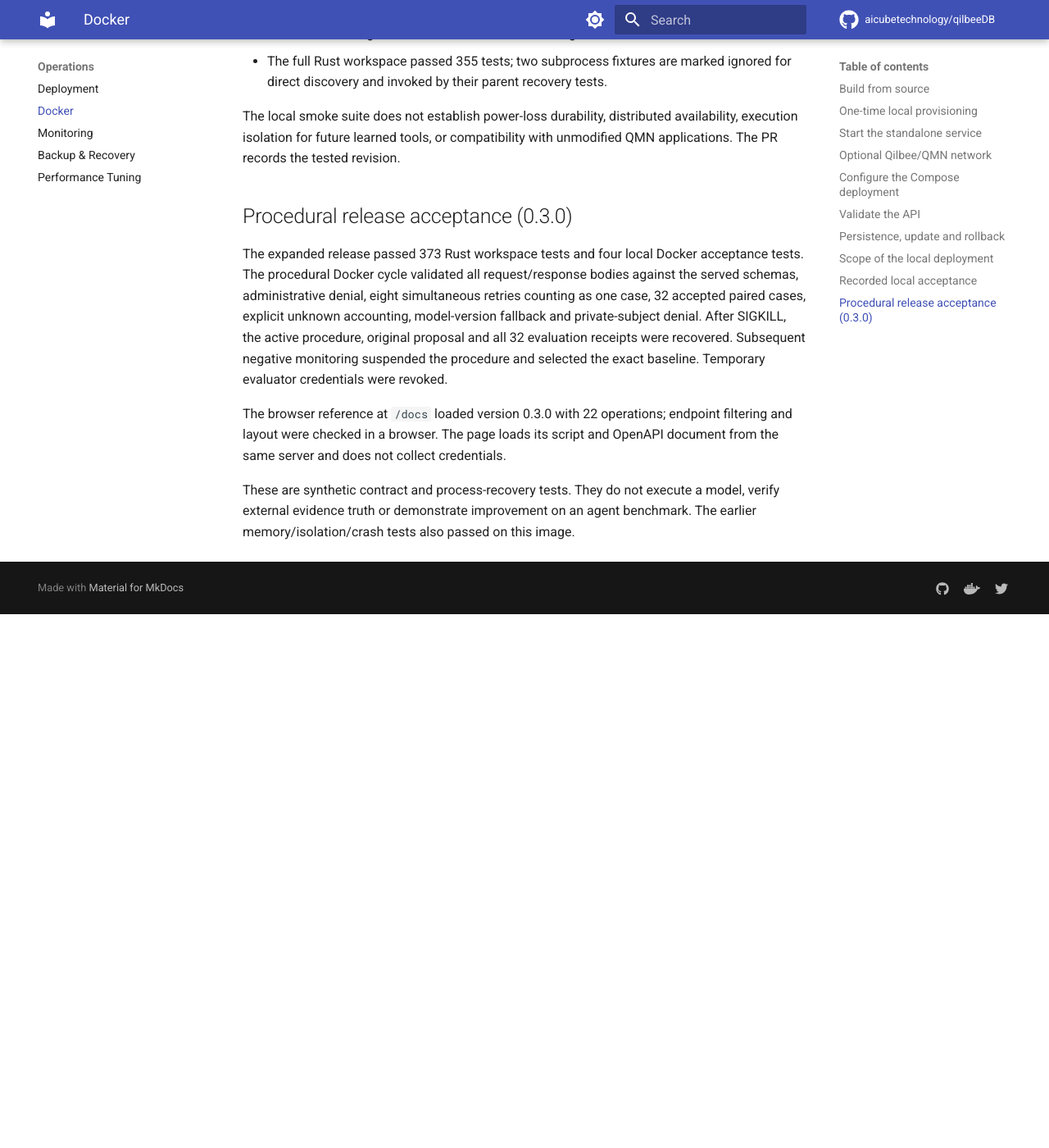
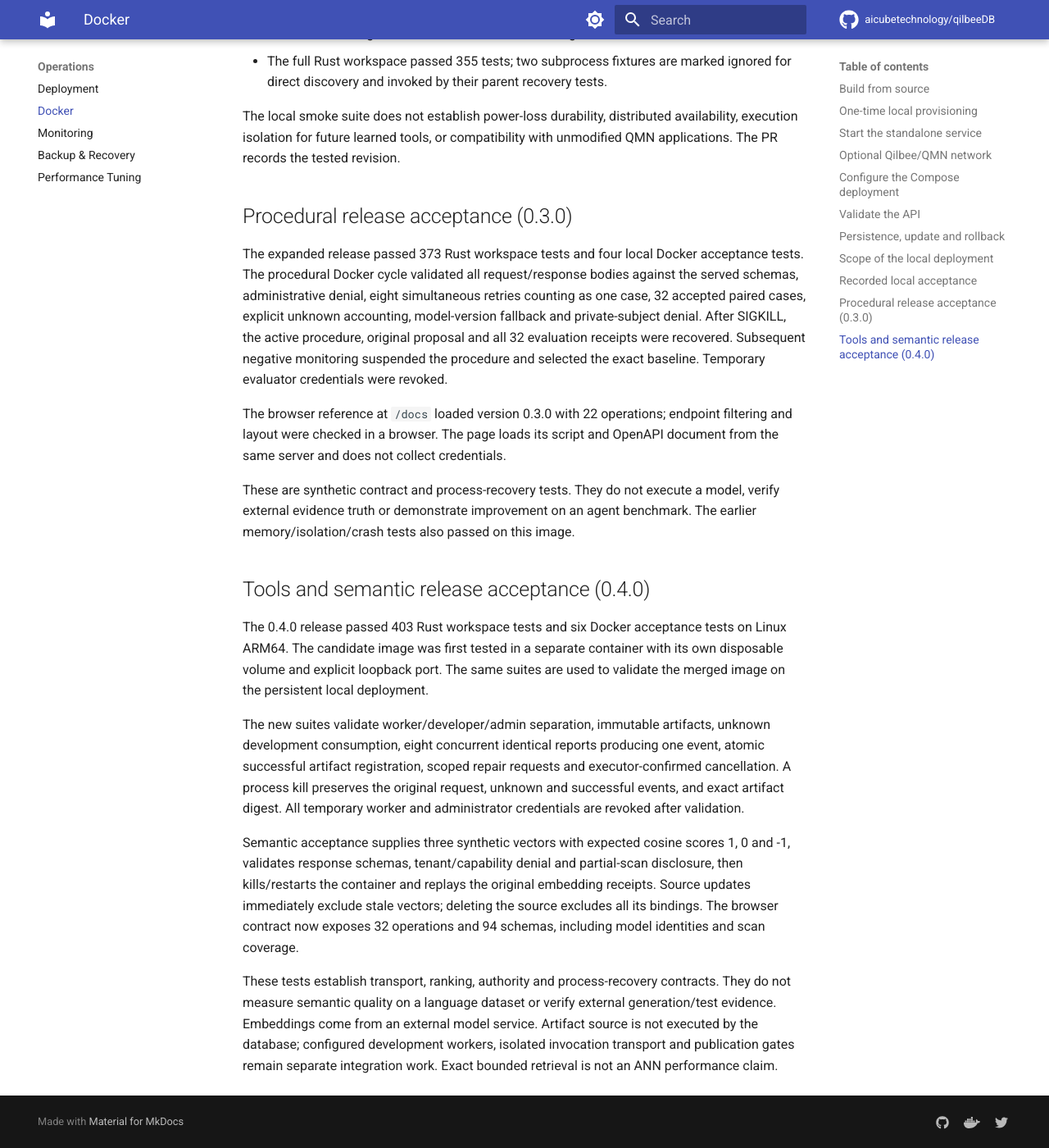
Before and after one commit to aicubetechnology/qilbeeDB, an MkDocs documentation site: the page built from docs/operations/docker.md, in a window 1280 px wide and 1400 px high, scrolled down 4201 px. Shown: the whole window at 82% size. Built offline with MkDocs 1.6.1 and Material for MkDocs 9.7.7, drawn with Linux system fonts in a browser that asks for light colours; comment, search, counter and statistics services are not loaded; before the commit the page ends 4950 px from its top, so only the background shows below that.

Commit message:
docs: record tool and semantic release acceptance

```diff
--- a/docs/operations/docker.md
+++ b/docs/operations/docker.md
@@ -197,3 +197,31 @@ OpenAPI document from the same server and does not collect credentials.
 These are synthetic contract and process-recovery tests. They do not execute a
 model, verify external evidence truth or demonstrate improvement on an agent
 benchmark. The earlier memory/isolation/crash tests also passed on this image.
+
+## Tools and semantic release acceptance (0.4.0)
+
+The 0.4.0 release passed 403 Rust workspace tests and six Docker acceptance tests
+on Linux ARM64. The candidate image was first tested in a separate container with
+its own disposable volume and explicit loopback port. The same suites are used
+to validate the merged image on the persistent local deployment.
+
+The new suites validate worker/developer/admin separation, immutable artifacts,
+unknown development consumption, eight concurrent identical reports producing
+one event, atomic successful artifact registration, scoped repair requests and
+executor-confirmed cancellation. A process kill preserves the original request,
+unknown and successful events, and exact artifact digest. All temporary worker
+and administrator credentials are revoked after validation.
+
+Semantic acceptance supplies three synthetic vectors with expected cosine
+scores 1, 0 and -1, validates response schemas, tenant/capability denial and
+partial-scan disclosure, then kills/restarts the container and replays the
+original embedding receipts. Source updates immediately exclude stale vectors;
+deleting the source excludes all its bindings. The browser contract now exposes
+32 operations and 94 schemas, including model identities and scan coverage.
+
+These tests establish transport, ranking, authority and process-recovery
+contracts. They do not measure semantic quality on a language dataset or verify
+external generation/test evidence. Embeddings come from an external model
+service. Artifact source is not executed by the database; configured development
+workers, isolated invocation transport and publication gates remain separate
+integration work. Exact bounded retrieval is not an ANN performance claim.
```
Also changed, not shown: docs/security/scoped-credentials.md (+12 -8 lines).
